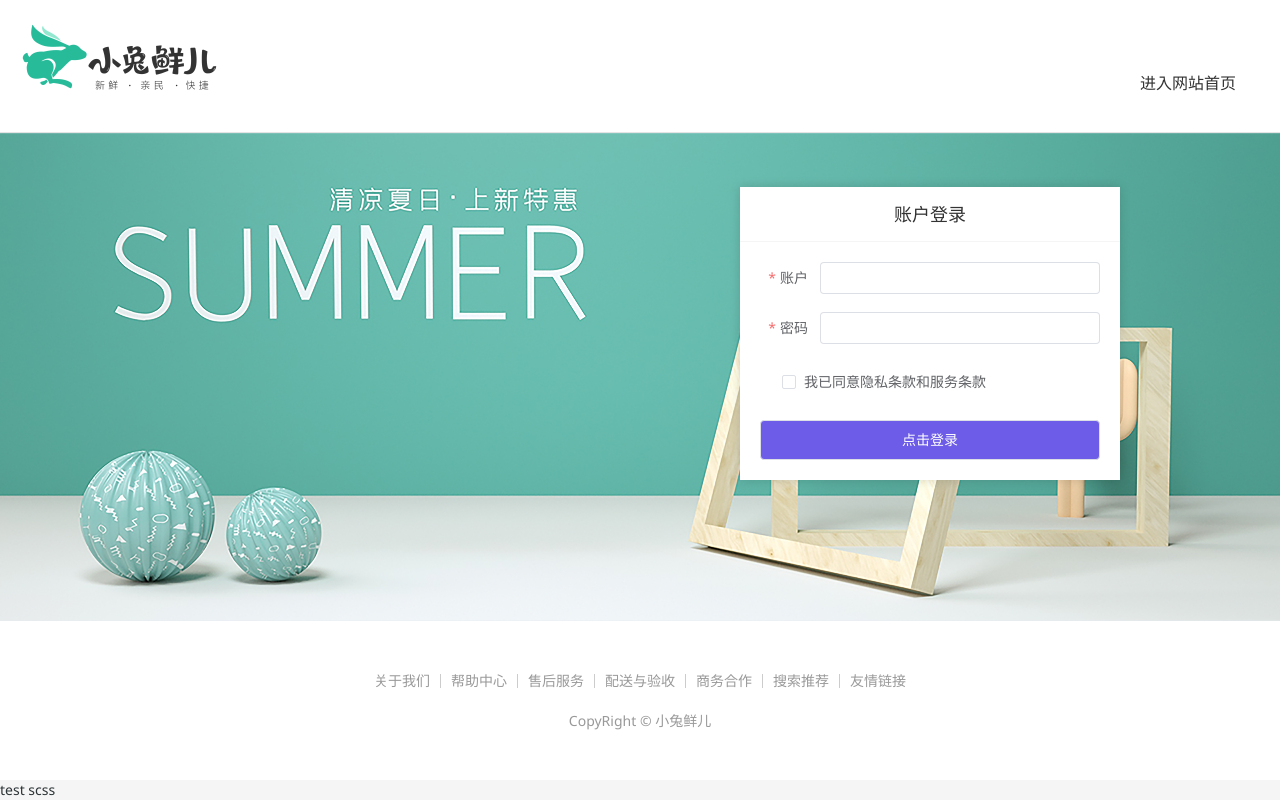
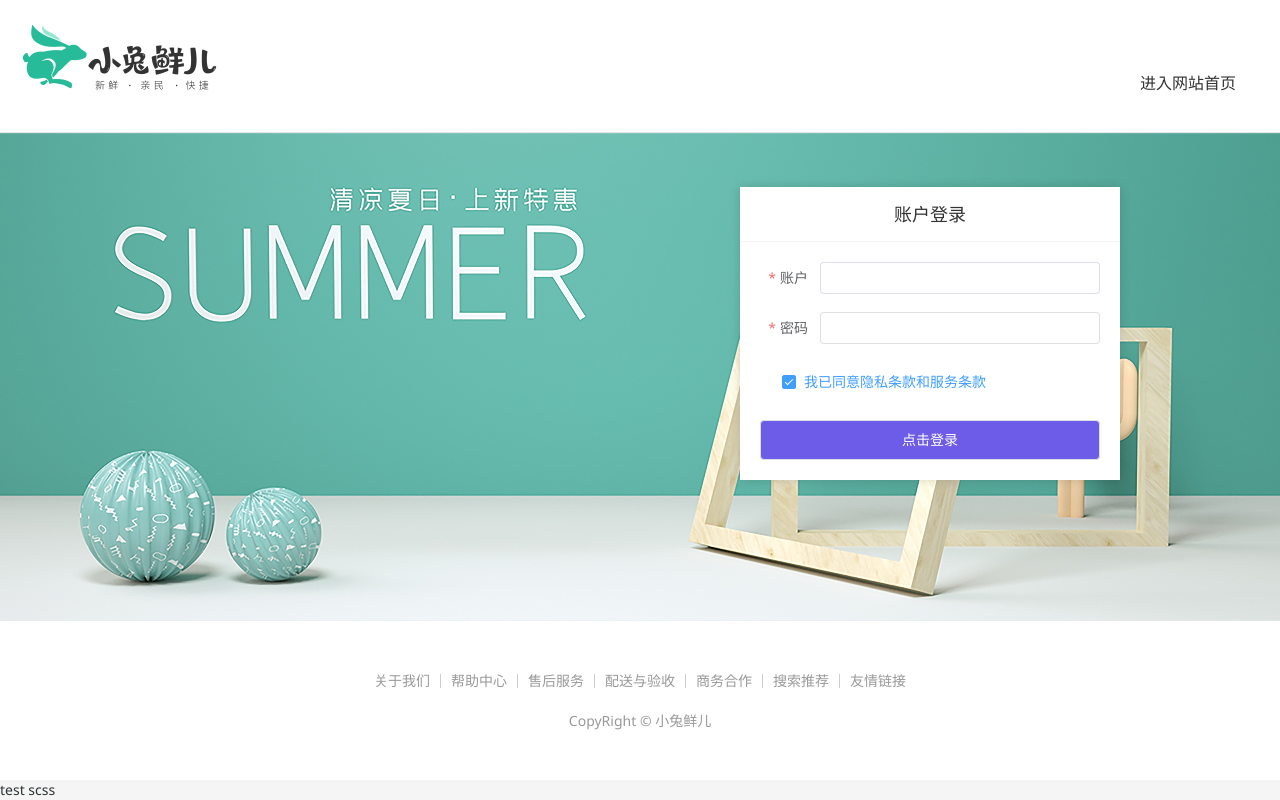
Before and after one commit to stupid-child111/NovaMarket, a Vue app in the folder project/vue-NovaMarket/: page /login in a window 1280 px wide. Built offline with nearby package versions, Linux system fonts and the light colour scheme; a small style sheet from the web is missing.

Commit message:
登录-表单校验-自定义校验规则

```diff
--- a/project/vue-NovaMarket/src/views/login/index.vue
+++ b/project/vue-NovaMarket/src/views/login/index.vue
@@ -4,8 +4,8 @@ import { ref } from 'vue';
 //1、准备表单对象
 const form = ref({
   account: '',
-  password: ''
-
+  password: '',
+  agree: true
 })
 //2、准备规则对象
 const rules = {
@@ -15,6 +15,20 @@ const rules = {
   password:[
   { required: true, message:'密码不能为空', trigger: 'blur'},
   { min: 6, max:14, message:'密码长度为6-14位字符', trigger: 'blur'},
+  ],
+  agree:[
+    {
+      validator: (rule,value,callback) => {
+        console.log(value)
+        //自定义校验逻辑
+        //勾选  通过  不勾选  不通过
+        if(value){
+          callback()
+        }else{
+          callback(new Error('请勾选协议'))
+        }
+      }
+    }
   ]
 }
 </script>
@@ -49,8 +63,8 @@ const rules = {
               <el-form-item prop="password" label="密码">
                 <el-input v-model="form.password"/>
               </el-form-item>
-              <el-form-item label-width="22px">
-                <el-checkbox  size="large">
+              <el-form-item prop="agree" label-width="22px">
+                <el-checkbox  size="large"  v-model="form.agree">
                   我已同意隐私条款和服务条款
                 </el-checkbox>
               </el-form-item>
```
